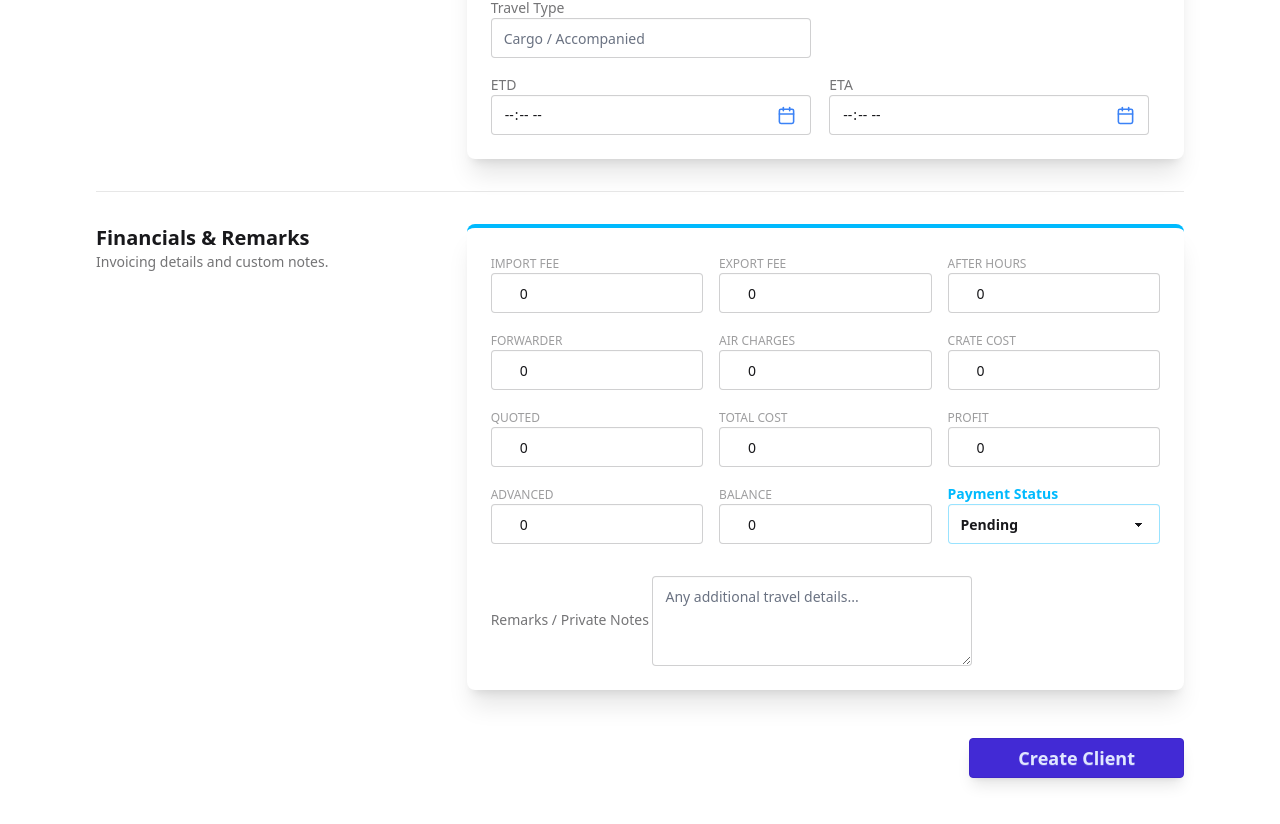
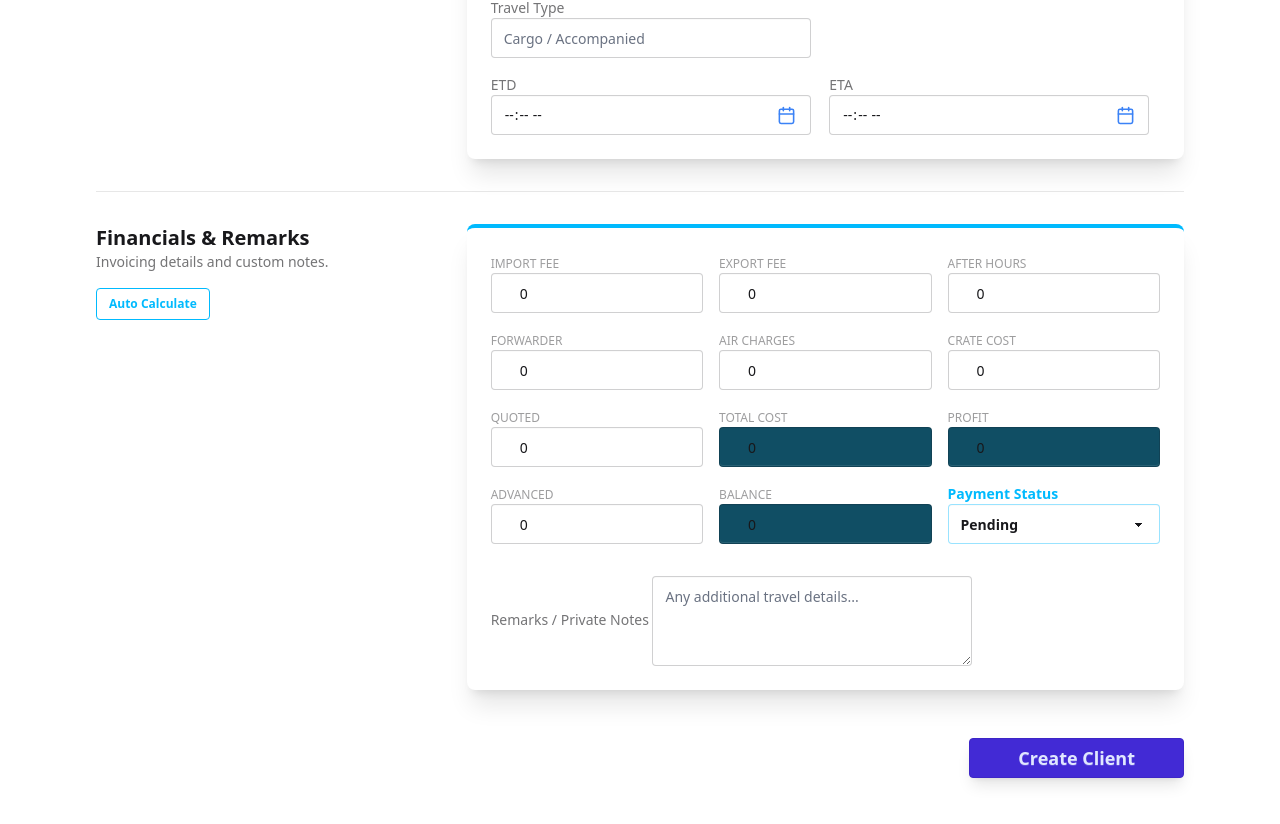
Before and after one commit to Rithwik0604/petsaway-dashboard, a SvelteKit app in the folder frontend/: page /add in a window 1280 px wide. Shown: the part 1495-2319 px from the top of the page. Built offline with nearby package versions, Linux system fonts and the light colour scheme; no server answers.

Commit message:
Add manual trigger for financial calculations in client forms to allow manual editing of fields

```diff
--- a/frontend/src/routes/add/+page.svelte
+++ b/frontend/src/routes/add/+page.svelte
@@ -47,22 +47,21 @@
         remarks: "",
     });
 
-    $effect(() => {
-        // formulas:
-        // 1. balance = quoted - advanced
-        client.balance_pending = client.quoted_amount - client.advanced_received;
-        // 2. total_cost = import_fee + export_fee + after_hr + forwarded + airline_charges + crate_cost
+    /**
+     * Manual Trigger for Financials
+     */
+    function runCalculations() {
         client.total_cost =
-            client.import_fee +
-            client.export_fee +
-            client.forwarder_charges +
-            client.after_hours_charges +
-            client.airline_charges +
-            client.crate_cost;
+            Number(client.import_fee) +
+            Number(client.export_fee) +
+            Number(client.forwarder_charges) +
+            Number(client.after_hours_charges) +
+            Number(client.airline_charges) +
+            Number(client.crate_cost);
 
-        // 3. profit = quoted - total
-        client.profit = client.quoted_amount - client.total_cost;
-    });
+        client.profit = Number(client.quoted_amount) - client.total_cost;
+        client.balance_pending = Number(client.quoted_amount) - Number(client.advanced_received);
+    }
 
     async function handleSubmit(event: SubmitEvent) {
         event.preventDefault();
@@ -323,6 +322,9 @@
             <div class="md:col-span-1">
                 <h2 class="text-xl font-semibold">Financials & Remarks</h2>
                 <p class="text-sm opacity-60">Invoicing details and custom notes.</p>
+                <button type="button" class="mt-4 btn btn-info btn-outline btn-sm" onclick={runCalculations}>
+                    Auto Calculate
+                </button>
             </div>
             <div class="border-t-4 shadow-xl md:col-span-2 card bg-base-100 border-info">
                 <div class="card-body">
@@ -339,6 +341,9 @@
                                         step="0.01"
                                         bind:value={client[money.id]}
                                         class="w-full input input-bordered pl-7"
+                                        class:bg-cyan-900={money.id.startsWith("total") ||
+                                            money.id.startsWith("balance") ||
+                                            money.id.startsWith("profit")}
                                     />
                                 </div>
                             </label>
--- a/frontend/src/routes/edit/[id]/+page.svelte
+++ b/frontend/src/routes/edit/[id]/+page.svelte
@@ -64,22 +64,21 @@
         }
     });
 
-    $effect(() => {
-        // formulas:
-        // 1. balance = quoted - advanced
-        client.balance_pending = client.quoted_amount - client.advanced_received;
-        // 2. total_cost = import_fee + export_fee + after_hr + forwarded + airline_charges + crate_cost
+    /**
+     * Manual Trigger for Financials
+     */
+    function runCalculations() {
         client.total_cost =
-            client.import_fee +
-            client.export_fee +
-            client.forwarder_charges +
-            client.after_hours_charges +
-            client.airline_charges +
-            client.crate_cost;
+            Number(client.import_fee) +
+            Number(client.export_fee) +
+            Number(client.forwarder_charges) +
+            Number(client.after_hours_charges) +
+            Number(client.airline_charges) +
+            Number(client.crate_cost);
 
-        // 3. profit = quoted - total
-        client.profit = client.quoted_amount - client.total_cost;
-    });
+        client.profit = Number(client.quoted_amount) - client.total_cost;
+        client.balance_pending = Number(client.quoted_amount) - Number(client.advanced_received);
+    }
 
     async function handleSubmit(event: SubmitEvent) {
         event.preventDefault();
@@ -360,6 +359,9 @@
                 <div class="md:col-span-1">
                     <h2 class="text-xl font-semibold">Financials & Remarks</h2>
                     <p class="text-sm opacity-60">Invoicing details and custom notes.</p>
+                    <button type="button" class="mt-4 btn btn-info btn-outline btn-sm" onclick={runCalculations}>
+                        Auto Calculate
+                    </button>
                 </div>
                 <div class="border-t-4 shadow-xl md:col-span-2 card bg-base-100 border-info">
                     <div class="card-body">
@@ -376,6 +378,9 @@
                                             step="0.01"
                                             bind:value={client[money.id]}
                                             class="w-full input input-bordered pl-7"
+                                            class:bg-cyan-900={money.id.startsWith("total") ||
+                                                money.id.startsWith("balance") ||
+                                                money.id.startsWith("profit")}
                                         />
                                     </div>
                                 </label>
```
